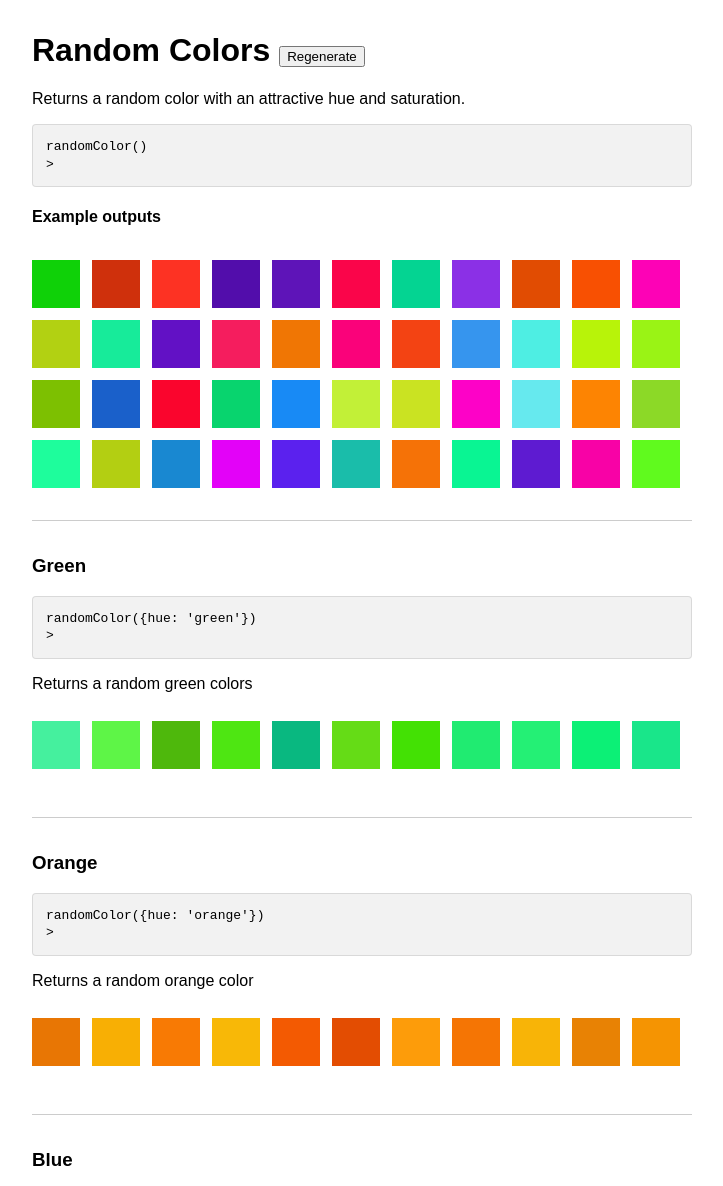
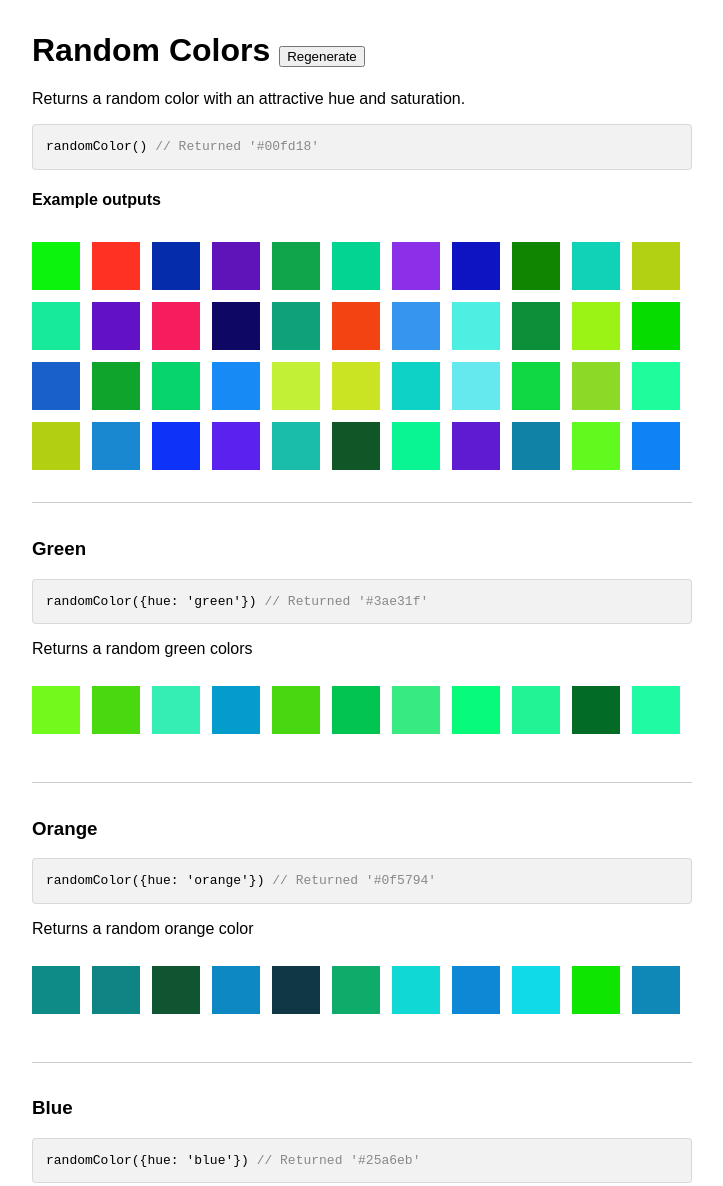
Before and after one commit to davidmerfield/randomColor, a plain HTML site: page demo/index.html in a window 1280 px wide. Shown: the top 1186 px of the page, without its empty margins (278-1001 px from the left). Drawn offline with Linux system fonts and the light colour scheme.

Commit message:
tidied up demo

```diff
--- a/demo/index.html
+++ b/demo/index.html
@@ -6,48 +6,83 @@
   </head>
   <body>
     <header>
-      <h1>Random Colors <button type="button" onclick="window.location.reload()">Regenerate</button></h1>
+      <h1>Random Colors <button type="button" onclick="renderDemo()">Regenerate</button></h1>
       <p>Returns a random color with an attractive hue and saturation.</p>
-      <code>randomColor() <br>
-        > <span class="randomColor"></span></code>
+      <code>
+        randomColor()
+        <span class="comment">// Returned '<span class="randomColor" hue="" format="hex"></span>'</span>
+      </code>
       <h4>Example outputs</h4>
-      <span class="randomColor output" data-arguments-hue="" data-count="44"></span>
+      <span class="output" hue="" count="44"></span>
       <div class="clear"></div>
     </header>
     <section>
       <h3>Green</h3>
-      <code>randomColor({hue: 'green'}) <br>
-        > <span class="randomColor" data-arguments-hue="green"></span></code>
+      <code>
+        randomColor({hue: 'green'})
+        <span class="comment">// Returned '<span class="randomColor" hue="green" format="hex"></span>'</span>
+      </code>
       <p>Returns a random green colors</p>
-      <span class="randomColor output" data-arguments-hue="green" data-count="13"></span>
+      <span class="output" hue="green" count="11"></span>
       <div class="clear"></div>
     </section>
     <section>
       <h3> Orange</h3>
-      <code>randomColor({hue: 'orange'}) <br>
-        > <span class="randomColor" data-arguments-hue="orange"></span></code>
+      <code>
+        randomColor({hue: 'orange'})
+        <span class="comment">// Returned '<span class="randomColor" hue="orange" format="hex"></span>'</span>
+      </code>
       <p>Returns a random orange color</p>
-      <span class="randomColor output" data-arguments-hue="orange" data-count="15"></span>
+      <span class="output" hue="orange" count="11"></span>
       <div class="clear"></div>
     </section>
     <section>
       <h3> Blue</h3>
-      <code>randomColor({hue: 'blue'}) <br>
-        > <span class="randomColor" data-arguments-hue="blue"></span></code>
+      <code>
+        randomColor({hue: 'blue'})
+        <span class="comment">// Returned '<span class="randomColor" hue="blue" format="hex"></span>'</span>
+      </code>
       <p>Returns a random blue color</p>
-      <span class="randomColor output" data-arguments-hue="blue" data-count="17"></span>
+      <span class="output" hue="blue" count="11"></span>
       <div class="clear"></div>
     </section>
     <section>
       <h3> Monochrome</h3>
-      <code>randomColor({hue: 'monochrome'}) <br>
-        > <span class="randomColor" data-arguments-hue="monochrome"></span></code>
+      <code>
+        randomColor({hue: 'monochrome'})
+        <span class="comment">// Returned '<span class="randomColor" hue="monochrome" format="hex"></span>'</span>
+      </code>
       <p>Returns a random grey color</p>
-      <span class="randomColor output" data-arguments-hue="monochrome" data-count="19"></span>
+      <span class="output" hue="monochrome" count="11"></span>
       <div class="clear"></div>
     </section>
     <script>
 
+
+      var createSwatches = function() {
+
+        var outputs = document.querySelectorAll(".output");
+
+        for (var i in outputs) {
+
+          var output = outputs[i],
+              count = parseInt(getAttribute(output, 'count')),
+              hue = getAttribute(output, 'hue');
+
+          for (var i = 0; i < count;i++){
+
+            var swatch = document.createElement('span');
+                swatch.className = "swatch randomColor";
+                swatch.setAttribute('hue', hue)
+
+            output.appendChild(swatch);
+          }
+
+        };
+
+      };
+
+      createSwatches();
 
       var renderDemo = function() {
 
@@ -57,34 +92,34 @@
           var options = {},
               demo = demos[i];
 
-          options['hue'] = demo.getAttribute('data-arguments-hue');
-          options['format'] = 'rgb';
+          options['hue'] = getAttribute(demo, 'hue');
+          options['format'] = getAttribute(demo, 'format');
 
+          var color = randomColor(options);
 
-
-          if (demo.className === 'randomColor output') {
-
-            var total = parseInt(demo.getAttribute('data-count'));
-
-            for (var i; i <= total;i++){
-
-              var color = randomColor(options);
-
-              var swatch = document.createElement('span');
-              swatch.style.background = color;
-              swatch.className = "swatch";
-              swatch.innerHTML = color.toString();
-              demo.appendChild(swatch);
-            }
+          if (demo.className === 'swatch randomColor') {
+            demo.style.background = color;
           }
 
-          // swatch.style.background = color;
-          // swatch.innerHTML = color.toString();
+          // Append a small color swatch to text demo
+          // else {
+          //   demo.style.color = color;
+          // }
 
+          demo.innerHTML = color.toString();
+        }
+      };
+
+      renderDemo();
+
+      function getAttribute(node, attribute) {
+        for (var i in node.attributes){
+          if (attribute === node.attributes[i].name){
+            return node.attributes[i].value
           }
         };
+      }
 
-      renderDemo();
     </script>
   </body>
 </html>
--- a/demo/style.css
+++ b/demo/style.css
@@ -12,6 +12,7 @@ body {
   overflow: hidden;
   text-indent: -1000px;
   float: left;
+  background: #000;
   margin: 12px 12px 0 0;
   font-size: 0.7em;
   font-family: monospace;
@@ -28,6 +29,8 @@ code {
   border-radius: 4px;
 }
 
+.comment {color: #888}
+
 .clear {
   width: 100%;
   clear: both;
```
